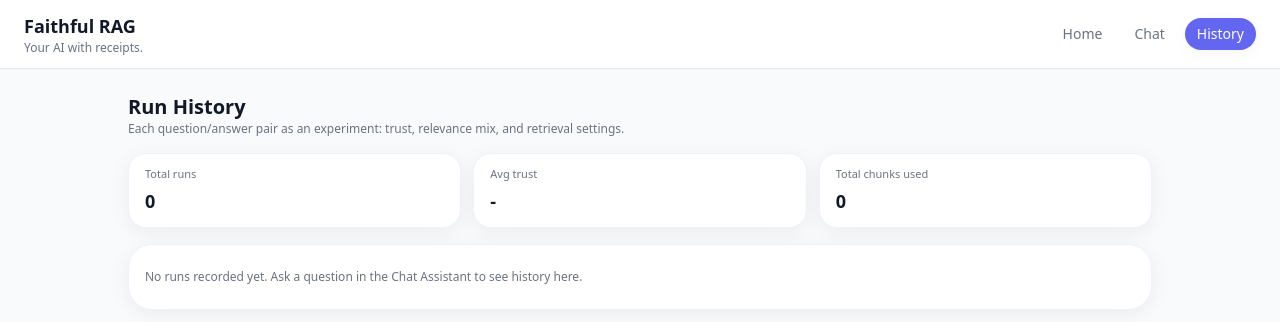
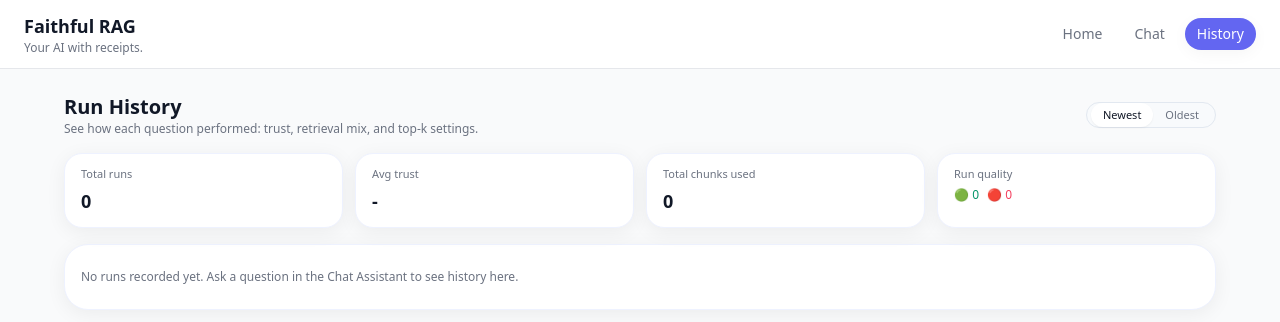
Before and after one commit to Anuraj235/rag-observable, a React app in the folder frontend/: page /history in a window 1280 px wide. Shown: the top 322 px of the page. Built offline with nearby package versions, Linux system fonts and the light colour scheme; the HTML template or start-up script is replaced by a standard one.

Commit message:
Enhance run history page with sorting, filters, and trust bar

```diff
--- a/frontend/src/pages/RunHistoryPage.tsx
+++ b/frontend/src/pages/RunHistoryPage.tsx
@@ -20,17 +20,27 @@ type RunRecord = {
 
 const RUN_HISTORY_KEY = "rag_run_history";
 
-/** Simple status icon based on relevance mix. */
-function runStatusIcon(chunks: ChunkMeta[]): { icon: string; label: string } {
-  if (!chunks.length) return { icon: "⚪", label: "No evidence" };
+type RunStatusKind = "good" | "mixed" | "off" | "no";
+
+/** Status icon + label + kind based on relevance mix. */
+function getRunStatus(chunks: ChunkMeta[]): {
+  icon: string;
+  label: string;
+  kind: RunStatusKind;
+} {
+  if (!chunks.length) return { icon: "⚪", label: "No evidence", kind: "no" };
 
   const related = chunks.filter((c) => c.relevance === "Related").length;
   const somewhat = chunks.filter((c) => c.relevance === "Somewhat related").length;
   const off = chunks.filter((c) => c.relevance === "Off-topic").length;
 
-  if (related >= somewhat + off) return { icon: "🟢", label: "Mostly related" };
-  if (off > related + somewhat) return { icon: "🔴", label: "Mostly off-topic" };
-  return { icon: "🟡", label: "Mixed" };
+  if (related >= somewhat + off) {
+    return { icon: "🟢", label: "Mostly related", kind: "good" };
+  }
+  if (off > related + somewhat) {
+    return { icon: "🔴", label: "Mostly off-topic", kind: "off" };
+  }
+  return { icon: "🟡", label: "Mixed", kind: "mixed" };
 }
 
 function formatTrust(score: number | null) {
@@ -43,8 +53,22 @@ function formatLatency(latency: number | null) {
   return `${Math.round(latency)} ms`;
 }
 
+function formatDate(ts: number) {
+  if (!ts) return "-";
+  const d = new Date(ts);
+  return d.toLocaleString(undefined, {
+    month: "short",
+    day: "numeric",
+    hour: "2-digit",
+    minute: "2-digit",
+  });
+}
+
 const RunHistoryPage: React.FC = () => {
   const [runs, setRuns] = useState<RunRecord[]>([]);
+  const [search, setSearch] = useState("");
+  const [statusFilter, setStatusFilter] = useState<RunStatusKind | "all">("all");
+  const [sortOrder, setSortOrder] = useState<"newest" | "oldest">("newest");
 
   useEffect(() => {
     try {
@@ -58,7 +82,6 @@ const RunHistoryPage: React.FC = () => {
   }, []);
 
   const totalRuns = runs.length;
-
   const totalChunks = runs.reduce((sum, r) => sum + r.chunks.length, 0);
   const avgTrust =
     totalRuns > 0
@@ -66,6 +89,9 @@ const RunHistoryPage: React.FC = () => {
           runs.reduce((sum, r) => sum + (r.trust_score ?? 0), 0) / totalRuns
         )
       : null;
+
+  const goodRuns = runs.filter((r) => getRunStatus(r.chunks).kind === "good").length;
+  const offTopicRuns = runs.filter((r) => getRunStatus(r.chunks).kind === "off").length;
 
   function clearHistory() {
     const ok = confirm("Clear all run history for this session?");
@@ -79,16 +105,72 @@ const RunHistoryPage: React.FC = () => {
     }
   }
 
+  // ---------- FILTER + SORT PIPELINE ----------
+  // attach original index so we can sort deterministically regardless of timestamps
+  const indexedRuns = runs.map((run, index) => ({ run, index }));
+  const searchLower = search.trim().toLowerCase();
+
+  const filteredIndexedRuns = indexedRuns
+    // search by question text
+    .filter(({ run }) => {
+      if (!searchLower) return true;
+      const q = (run.question || "").toLowerCase();
+      return q.includes(searchLower);
+    })
+    // filter by status chip
+    .filter(({ run }) => {
+      if (statusFilter === "all") return true;
+      return getRunStatus(run.chunks).kind === statusFilter;
+    });
+
+  const visibleIndexedRuns = [...filteredIndexedRuns].sort((a, b) =>
+    sortOrder === "newest" ? b.index - a.index : a.index - b.index
+  );
+
+  // For length checks
+  const visibleRuns = visibleIndexedRuns.map((x) => x.run);
+  // -------------------------------------------
+
   return (
     <main className="min-h-[calc(100vh-64px)] bg-bg px-8 py-6">
-      <div className="max-w-5xl mx-auto">
-        <header className="flex items-baseline justify-between mb-4">
+      <div className="max-w-6xl mx-auto">
+        {/* Header */}
+        <header className="flex flex-col gap-3 sm:flex-row sm:items-center sm:justify-between mb-4">
           <div>
             <h1 className="text-xl font-semibold text-textDark">Run History</h1>
             <p className="text-xs text-textMuted">
-              Each question/answer pair as an experiment: trust, relevance mix, and
-              retrieval settings.
+              See how each question performed: trust, retrieval mix, and top-k
+              settings.
             </p>
+          </div>
+
+          <div className="flex items-center gap-2">
+            {/* sort pills - always visible */}
+            <div className="flex items-center rounded-full bg-slate-50 border border-slate-200 text-[11px] px-1">
+              <button
+                type="button"
+                onClick={() => setSortOrder("newest")}
+                className={[
+                  "px-3 py-1 rounded-full transition",
+                  sortOrder === "newest"
+                    ? "bg-white text-textDark shadow-sm"
+                    : "text-textMuted",
+                ].join(" ")}
+              >
+                Newest
+              </button>
+              <button
+                type="button"
+                onClick={() => setSortOrder("oldest")}
+                className={[
+                  "px-3 py-1 rounded-full transition",
+                  sortOrder === "oldest"
+                    ? "bg-white text-textDark shadow-sm"
+                    : "text-textMuted",
+                ].join(" ")}
+              >
+                Oldest
+              </button>
             </div>
 
             {runs.length > 0 && (
@@ -100,10 +182,11 @@ const RunHistoryPage: React.FC = () => {
                 Clear history
               </button>
             )}
+          </div>
         </header>
 
         {/* Summary cards */}
-        <div className="grid grid-cols-1 sm:grid-cols-3 gap-3 mb-4">
+        <div className="grid grid-cols-1 sm:grid-cols-4 gap-3 mb-4">
           <div className="rounded-2xl bg-white border border-indigo-50 shadow-soft px-4 py-3">
             <div className="text-[11px] text-textMuted">Total runs</div>
             <div className="mt-1 text-lg font-semibold text-textDark">
@@ -122,19 +205,85 @@ const RunHistoryPage: React.FC = () => {
               {totalChunks}
             </div>
           </div>
+          <div className="rounded-2xl bg-white border border-indigo-50 shadow-soft px-4 py-3">
+            <div className="text-[11px] text-textMuted">Run quality</div>
+            <div className="mt-1 flex items-baseline gap-2 text-xs">
+              <span className="inline-flex items-center gap-1 text-emerald-600">
+                🟢 {goodRuns}
+              </span>
+              <span className="inline-flex items-center gap-1 text-rose-500">
+                🔴 {offTopicRuns}
+              </span>
+            </div>
+          </div>
         </div>
 
-        {/* Runs table / list */}
+        {/* Filters */}
+        {runs.length > 0 && (
+          <div className="mb-3 flex flex-col gap-2 sm:flex-row sm:items-center sm:justify-between">
+            <div className="flex-1">
+              <div className="relative">
+                <input
+                  type="text"
+                  value={search}
+                  onChange={(e) => setSearch(e.target.value)}
+                  placeholder="Search by question text…"
+                  className="w-full rounded-full border border-slate-200 bg-white px-3 py-2 pr-8 text-[11px] outline-none focus:border-primary focus:ring-2 focus:ring-primary/15"
+                />
+                {search && (
+                  <button
+                    type="button"
+                    onClick={() => setSearch("")}
+                    className="absolute right-2 top-1/2 -translate-y-1/2 text-[11px] text-slate-400 hover:text-slate-600"
+                  >
+                    ✕
+                  </button>
+                )}
+              </div>
+            </div>
+
+            <div className="flex flex-wrap gap-1.5 text-[11px]">
+              {[
+                { key: "all" as const, label: "All" },
+                { key: "good" as const, label: "Mostly related" },
+                { key: "mixed" as const, label: "Mixed" },
+                { key: "off" as const, label: "Mostly off-topic" },
+                { key: "no" as const, label: "No evidence" },
+              ].map((opt) => (
+                <button
+                  key={opt.key}
+                  type="button"
+                  onClick={() => setStatusFilter(opt.key)}
+                  className={[
+                    "px-3 py-1 rounded-full border text-xs transition",
+                    statusFilter === opt.key
+                      ? "border-primary bg-primary/5 text-primary"
+                      : "border-slate-200 text-textMuted hover:border-primary/40 hover:text-primary",
+                  ].join(" ")}
+                >
+                  {opt.label}
+                </button>
+              ))}
+            </div>
+          </div>
+        )}
+
+        {/* Runs list */}
         <div className="rounded-3xl bg-white border border-indigo-50 shadow-soft overflow-hidden">
           {runs.length === 0 ? (
             <div className="px-4 py-6 text-xs text-textMuted">
               No runs recorded yet. Ask a question in the Chat Assistant to see
               history here.
             </div>
+          ) : visibleRuns.length === 0 ? (
+            <div className="px-4 py-6 text-xs text-textMuted">
+              No runs match your current filters. Try clearing the search or
+              status filters.
+            </div>
           ) : (
             <div className="max-h-[60vh] overflow-y-auto">
               <table className="w-full text-[11px]">
-                <thead className="bg-slate-50 border-b border-slate-100">
+                <thead className="bg-slate-50 border-b border-slate-100 sticky top-0 z-10">
                   <tr>
                     <th className="text-left px-3 py-2 font-medium text-textMuted">
                       #
@@ -157,14 +306,13 @@ const RunHistoryPage: React.FC = () => {
                     <th className="text-left px-3 py-2 font-medium text-textMuted">
                       k
                     </th>
+                    <th className="text-left px-3 py-2 font-medium text-textMuted">
+                      When
+                    </th>
                   </tr>
                 </thead>
                 <tbody>
-                  {[...runs]
-                    .slice()
-                    .reverse()
-                    .map((run, idxFromTop) => {
-                      const idx = runs.length - idxFromTop; // 1..N
+                  {visibleIndexedRuns.map(({ run, index }) => {
                     const relatedCount = run.chunks.filter(
                       (c) => c.relevance === "Related"
                     ).length;
@@ -174,7 +322,21 @@ const RunHistoryPage: React.FC = () => {
                     const offTopicCount = run.chunks.filter(
                       (c) => c.relevance === "Off-topic"
                     ).length;
-                      const { icon, label } = runStatusIcon(run.chunks);
+                    const status = getRunStatus(run.chunks);
+
+                    // global chronological number, not just row index
+                    const globalNumber = index + 1;
+
+                    const statusChipClasses =
+                      status.kind === "good"
+                        ? "bg-emerald-50 text-emerald-700 border-emerald-200"
+                        : status.kind === "off"
+                        ? "bg-rose-50 text-rose-700 border-rose-200"
+                        : status.kind === "mixed"
+                        ? "bg-sky-50 text-sky-700 border-sky-200"
+                        : "bg-slate-50 text-slate-500 border-slate-200";
+
+                    const trustPercent = run.trust_score ?? 0;
 
                     return (
                       <tr
@@ -182,30 +344,54 @@ const RunHistoryPage: React.FC = () => {
                         className="border-b border-slate-50 hover:bg-slate-50/60"
                       >
                         <td className="px-3 py-2 text-textMuted align-top">
-                            #{idx}
+                          #{globalNumber}
                         </td>
-                          <td className="px-3 py-2 align-top max-w-[260px]">
-                            <div className="text-[11px] text-textDark line-clamp-2">
+                        <td className="px-3 py-2 align-top max-w-[320px]">
+                          <div
+                            className="text-[11px] text-textDark line-clamp-2"
+                            title={run.question || "(no question captured)"}
+                          >
                             {run.question || "(no question captured)"}
                           </div>
                         </td>
-                          <td className="px-3 py-2 align-top text-textDark">
-                            {formatTrust(run.trust_score)}
+                        <td className="px-3 py-2 align-top text-textDark w-[90px]">
+                          <div className="flex items-center gap-2">
+                            <span>{formatTrust(run.trust_score)}</span>
+                          </div>
+                          <div className="mt-1 h-1.5 w-full rounded-full bg-slate-100 overflow-hidden">
+                            <div
+                              className="h-full rounded-full bg-primary/70"
+                              style={{
+                                width: `${Math.min(
+                                  100,
+                                  Math.max(0, trustPercent)
+                                )}%`,
+                              }}
+                            />
+                          </div>
                         </td>
-                          <td className="px-3 py-2 align-top text-textMuted">
+                        <td className="px-3 py-2 align-top text-textMuted whitespace-nowrap">
                           {formatLatency(run.latency_ms)}
                         </td>
                         <td className="px-3 py-2 align-top text-textMuted">
                           {relatedCount}/{somewhatCount}/{offTopicCount}
                         </td>
                         <td className="px-3 py-2 align-top">
-                            <span className="inline-flex items-center gap-1 text-[11px] text-textMuted">
-                              <span>{icon}</span>
-                              <span>{label}</span>
+                          <span
+                            className={[
+                              "inline-flex items-center gap-1 rounded-full border px-2 py-0.5 text-[10px] font-medium",
+                              statusChipClasses,
+                            ].join(" ")}
+                          >
+                            <span>{status.icon}</span>
+                            <span>{status.label}</span>
                           </span>
                         </td>
                         <td className="px-3 py-2 align-top text-textMuted">
                           {run.top_k ?? "-"}
+                        </td>
+                        <td className="px-3 py-2 align-top text-textMuted whitespace-nowrap">
+                          {formatDate(run.created_at)}
                         </td>
                       </tr>
                     );
```
Lines whose indentation alone changed are shown as unchanged.
